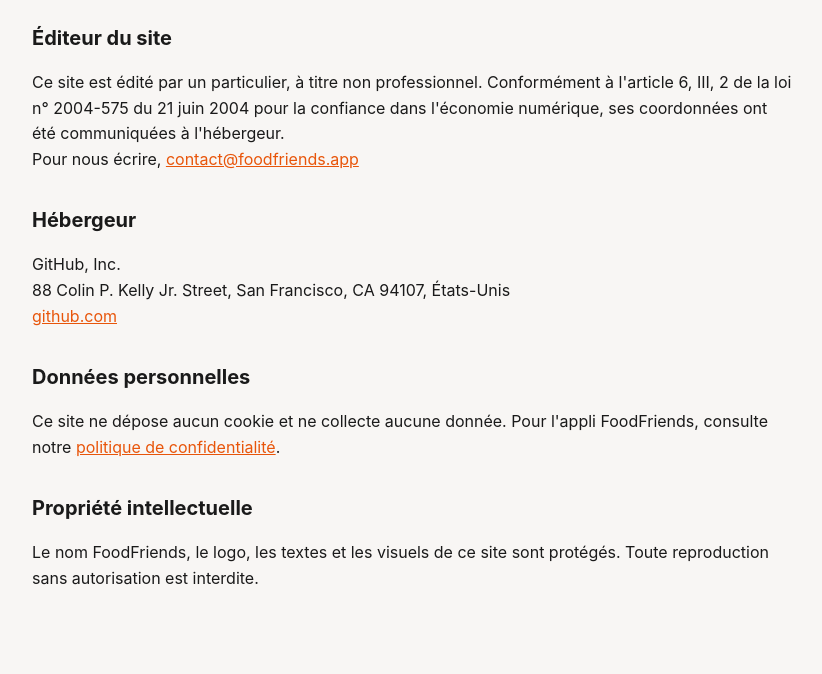
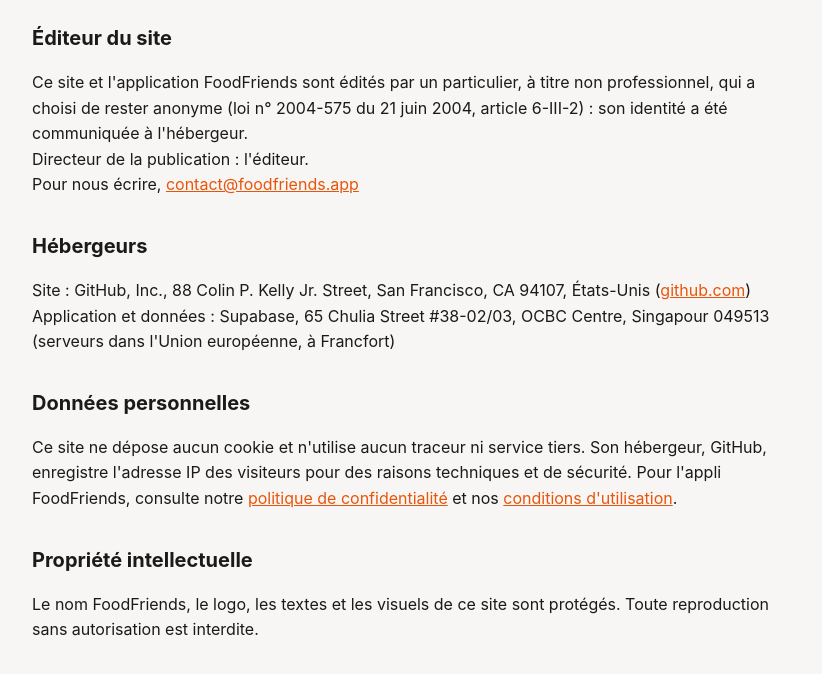
Before and after one commit to foodfriends-app/foodfriends-site, a plain HTML site: page mentions-legales.html in a window 1280 px wide. Shown: the part 156-830 px from the top of the page, without its empty margins (228-1050 px from the left). Drawn offline with Linux system fonts and the light colour scheme.

Commit message:
Lien Conditions d'utilisation + mentions legales alignees (editeur, hebergeurs, IP GitHub)

```diff
--- a/mentions-legales.html
+++ b/mentions-legales.html
@@ -20,19 +20,19 @@
 
   <h2>Éditeur du site</h2>
   <p>
-    Ce site est édité par un particulier, à titre non professionnel. Conformément à l'article 6, III, 2 de la loi n° 2004-575 du 21 juin 2004 pour la confiance dans l'économie numérique, ses coordonnées ont été communiquées à l'hébergeur.<br>
+    Ce site et l'application FoodFriends sont édités par un particulier, à titre non professionnel, qui a choisi de rester anonyme (loi n° 2004-575 du 21 juin 2004, article 6-III-2) : son identité a été communiquée à l'hébergeur.<br>
+    Directeur de la publication : l'éditeur.<br>
     Pour nous écrire, <a href="mailto:contact@foodfriends.app">contact@foodfriends.app</a>
   </p>
 
-  <h2>Hébergeur</h2>
+  <h2>Hébergeurs</h2>
   <p>
-    GitHub, Inc.<br>
-    88 Colin P. Kelly Jr. Street, San Francisco, CA 94107, États-Unis<br>
-    <a href="https://github.com">github.com</a>
+    Site : GitHub, Inc., 88 Colin P. Kelly Jr. Street, San Francisco, CA 94107, États-Unis (<a href="https://github.com">github.com</a>)<br>
+    Application et données : Supabase, 65 Chulia Street #38-02/03, OCBC Centre, Singapour 049513 (serveurs dans l'Union européenne, à Francfort)
   </p>
 
   <h2>Données personnelles</h2>
-  <p>Ce site ne dépose aucun cookie et ne collecte aucune donnée. Pour l'appli FoodFriends, consulte notre <a href="https://confirm.foodfriends.app/privacy.html">politique de confidentialité</a>.</p>
+  <p>Ce site ne dépose aucun cookie et n'utilise aucun traceur ni service tiers. Son hébergeur, GitHub, enregistre l'adresse IP des visiteurs pour des raisons techniques et de sécurité. Pour l'appli FoodFriends, consulte notre <a href="https://confirm.foodfriends.app/privacy.html">politique de confidentialité</a> et nos <a href="https://confirm.foodfriends.app/cgu.html">conditions d'utilisation</a>.</p>
 
   <h2>Propriété intellectuelle</h2>
   <p>Le nom FoodFriends, le logo, les textes et les visuels de ce site sont protégés. Toute reproduction sans autorisation est interdite.</p>
```
Also changed, not shown: index.html (+1 -0 lines).
